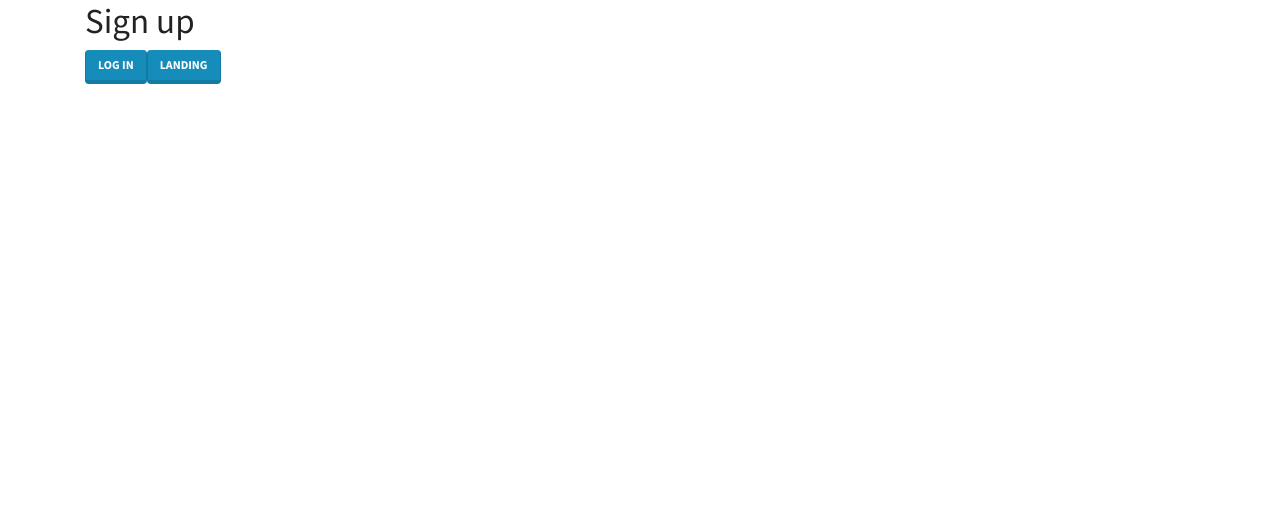
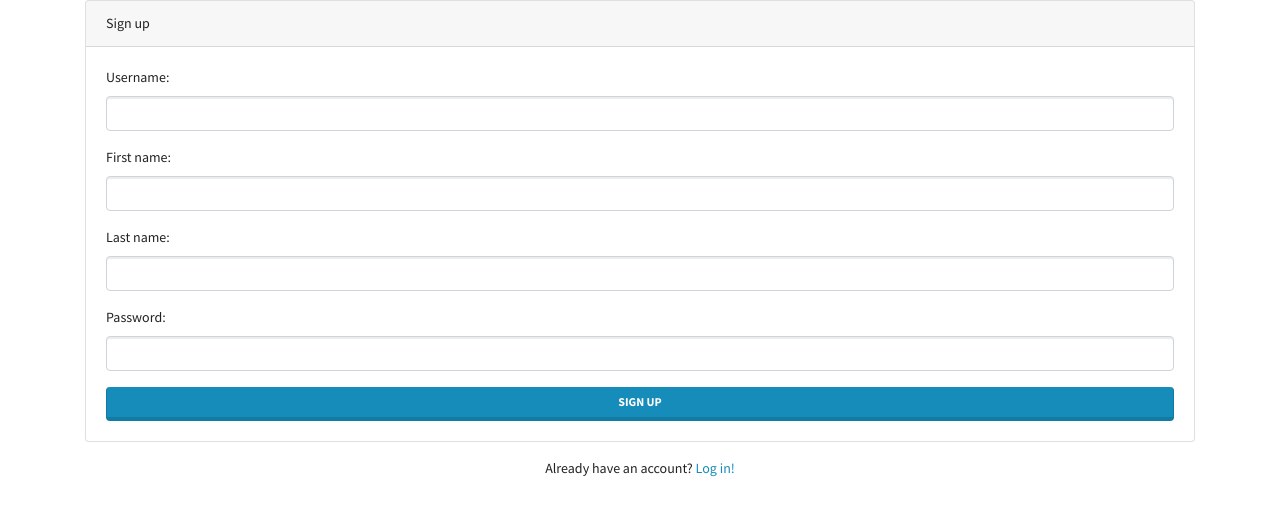
Before and after one commit to derrickyoo/rideshare, an Angular app in the folder client/: page /#/sign-up in a window 1280 px wide. Shown: the top 514 px of the page. Built offline with nearby package versions, Linux system fonts and the light colour scheme.

Commit message:
Add client sign-up

```diff
--- a/client/src/app/app.module.ts
+++ b/client/src/app/app.module.ts
@@ -1,5 +1,7 @@
 import { BrowserModule } from '@angular/platform-browser';
 import { NgModule } from '@angular/core';
+import { FormsModule } from '@angular/forms';
+import { HttpClientModule } from '@angular/common/http';
 
 import { AppRoutingModule } from './app-routing.module';
 
@@ -17,7 +19,7 @@ import { LandingComponent } from './components/landing/landing.component';
     LogInComponent,
     LandingComponent,
   ],
-  imports: [BrowserModule, AppRoutingModule],
+  imports: [BrowserModule, AppRoutingModule, FormsModule, HttpClientModule],
   providers: [AuthService],
   bootstrap: [AppComponent],
 })
--- a/client/src/app/components/sign-up/sign-up.component.html
+++ b/client/src/app/components/sign-up/sign-up.component.html
@@ -1,3 +1,66 @@
-<h1>Sign up</h1>
-<a class="btn btn-primary" [routerLink]="['/log-in']">Log in</a>
-<a class="btn btn-primary" [routerLink]="['']">Landing</a>
+<div class="row">
+  <div class="col">
+    <div class="card">
+      <div class="card-header">Sign up</div>
+      <div class="card-body">
+        <form novalidate (ngSubmit)="onSubmit()" #signUpForm="ngForm">
+          <div class="form-group">
+            <label for="username">Username:</label>
+            <input
+              id="username"
+              class="form-control"
+              type="text"
+              [(ngModel)]="user.username"
+              name="username"
+              required
+            />
+          </div>
+          <div class="form-group">
+            <label for="firstName">First name:</label>
+            <input
+              id="firstName"
+              class="form-control"
+              type="text"
+              [(ngModel)]="user.firstName"
+              name="firstName"
+              required
+            />
+          </div>
+          <div class="form-group">
+            <label for="lastName">Last name:</label>
+            <input
+              id="lastName"
+              class="form-control"
+              type="text"
+              [(ngModel)]="user.lastName"
+              name="lastName"
+              required
+            />
+          </div>
+          <div class="form-group">
+            <label for="password">Password:</label>
+            <input
+              id="password"
+              class="form-control"
+              type="password"
+              [(ngModel)]="user.password"
+              name="password"
+              required
+            />
+          </div>
+          <button
+            class="btn btn-primary btn-block"
+            type="submit"
+            [disabled]="false"
+          >
+            Sign up
+          </button>
+        </form>
+      </div>
+    </div>
+    <p class="mt-3 text-center">
+      <span>Already have an account? </span>
+      <a [routerLink]="['/log-in']">Log in!</a>
+    </p>
+  </div>
+</div>
--- a/client/src/app/components/sign-up/sign-up.component.ts
+++ b/client/src/app/components/sign-up/sign-up.component.ts
@@ -1,4 +1,16 @@
 import { Component, OnInit } from '@angular/core';
+import { Router } from '@angular/router';
+
+import { AuthService } from '../../services/auth.service';
+
+class UserData {
+  constructor(
+    public username?: string,
+    public firstName?: string,
+    public lastName?: string,
+    public password?: string
+  ) {}
+}
 
 @Component({
   selector: 'app-sign-up',
@@ -6,7 +18,27 @@ import { Component, OnInit } from '@angular/core';
   styleUrls: ['./sign-up.component.css'],
 })
 export class SignUpComponent implements OnInit {
-  constructor() {}
+  user: UserData = new UserData();
+
+  constructor(private router: Router, private authService: AuthService) {}
 
   ngOnInit(): void {}
+
+  onSubmit(): void {
+    this.authService
+      .signUp(
+        this.user.username,
+        this.user.firstName,
+        this.user.lastName,
+        this.user.password
+      )
+      .subscribe(
+        () => {
+          this.router.navigateByUrl('/log-in');
+        },
+        (error) => {
+          console.error(error);
+        }
+      );
+  }
 }
```
Also changed, not shown: 1 other file (tests, documents, lock files or other folders).
